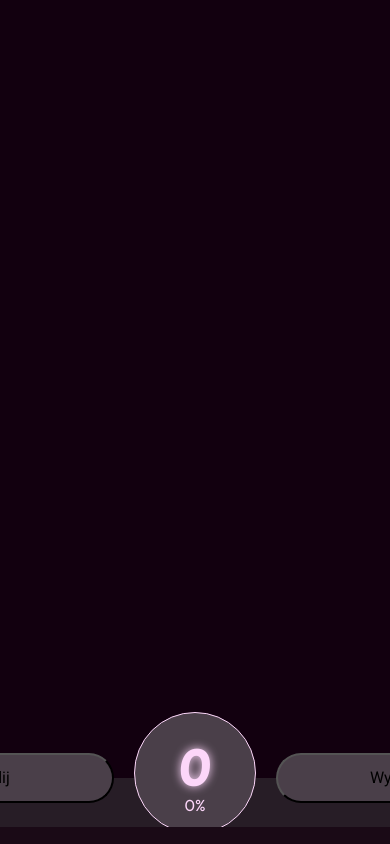
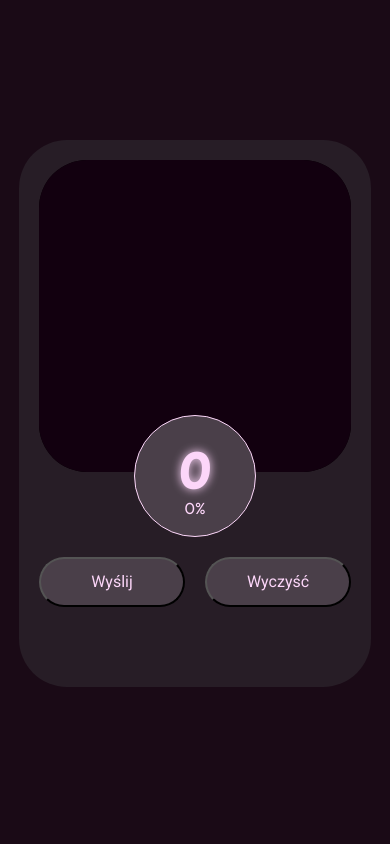
Before and after one commit to Bezik1/Digit-Recognition-Frontend, a React (Vite) app: page / in a window 390 px wide. Built offline with nearby package versions, Linux system fonts and the light colour scheme.

Commit message:
Responsive Design Update v1

```diff
--- a/src/components/DrawingCanvas.tsx
+++ b/src/components/DrawingCanvas.tsx
@@ -92,6 +92,57 @@ const DrawingCanvas: React.FC = () => {
         clearCanvas();
     }, []);
 
+    const getTouchPos = (e: React.TouchEvent) => {
+        const canvas = canvasRef.current!;
+        const rect = canvas.getBoundingClientRect();
+        const touch = e.touches[0];
+        const scaleX = canvas.width / rect.width;
+        const scaleY = canvas.height / rect.height;
+        const x = Math.floor((touch.clientX - rect.left) * scaleX / PIXEL_SIZE);
+        const y = Math.floor((touch.clientY - rect.top) * scaleY / PIXEL_SIZE);
+
+        return { x, y };
+    };
+
+    const handleTouchStart = (e: React.TouchEvent) => {
+        e.preventDefault();
+        setIsDrawing(true);
+        const { x, y } = getTouchPos(e);
+        lastPos.current = { x, y };
+
+        setPixels((prev) => {
+            const updated = markCrossPixels(x, y, prev);
+            drawCrossPixel(canvasRef, x, y);
+            return updated;
+        });
+    };
+
+    const handleTouchMove = (e: React.TouchEvent) => {
+        e.preventDefault();
+        if (!isDrawing) return;
+        const { x, y } = getTouchPos(e);
+
+        if (lastPos.current) {
+            drawLine(updatePixels, lastPos.current.x, lastPos.current.y, x, y);
+        } else {
+            setPixels((prev) => {
+                const updated = markCrossPixels(x, y, prev);
+                drawCrossPixel(canvasRef, x, y);
+                return updated;
+            });
+        }
+
+        lastPos.current = { x, y };
+    };
+
+    const handleTouchEnd = (e: React.TouchEvent) => {
+        e.preventDefault();
+        setIsDrawing(false);
+        lastPos.current = null;
+    };
+
+
+
     return (
         <section>
             <div className="canvas-container">
@@ -104,6 +155,10 @@ const DrawingCanvas: React.FC = () => {
                     onMouseUp={handleMouseUp}
                     onMouseLeave={handleMouseUp}
                     onMouseMove={handleMouse}
+                    onTouchStart={handleTouchStart}
+                    onTouchMove={handleTouchMove}
+                    onTouchEnd={handleTouchEnd}
+                    onTouchCancel={handleTouchEnd}
                     style={{ background: "black", cursor: "crosshair" }}
                 />
                 <div className="btns">
--- a/src/components/index.css
+++ b/src/components/index.css
@@ -9,7 +9,6 @@
 }
 
 .btns {
-    margin-top: -60px;
     display: flex;
     align-items: center;
     justify-content: center;
@@ -47,19 +46,40 @@
 }
 
 .loading-container {
-    width: 200%;
-    height: 200%;
-    margin-right: 5%;
-    margin-bottom: 5%;
+    width: 100%;
+    height: 100%;
+    margin-bottom: 6%;
+    margin-right: 6%;
     display: flex;
     align-items: center;
     justify-content: center;
+    text-align: center;
 }
 
 .loading-ico {
+    text-align: center;
     width: 100%;
     height: 100%;
     display: flex;
     align-items: center;
     justify-content: center;
 }
+
+@media (max-width: 1400px) {
+    .canvas-container {
+        width: 80vw;
+        height: 60vh;
+        display: flex;
+        flex-direction: column;
+    }
+
+    .btn {
+        margin-top: 10vh;
+        width: 100%;
+    }
+
+    .info {
+        margin-top: -15vh;
+        position: absolute;
+    }
+}
--- a/src/const/canvas.ts
+++ b/src/const/canvas.ts
@@ -1,3 +1,3 @@
 export const GRID_SIZE = 28;
-export const PIXEL_SIZE = 28;
+export const PIXEL_SIZE = window.innerWidth * 0.015;
 export const CANVAS_SIZE = GRID_SIZE * PIXEL_SIZE;
--- a/src/index.css
+++ b/src/index.css
@@ -5,6 +5,10 @@ html, body {
   padding: 0;
   overflow-x: hidden;
   overflow-y: hidden;
+}
+
+button {
+  color: inherit;
 }
 
 input:focus,
```
